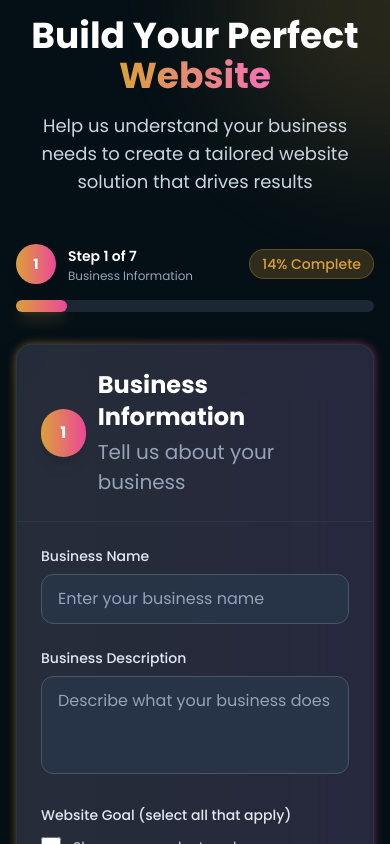
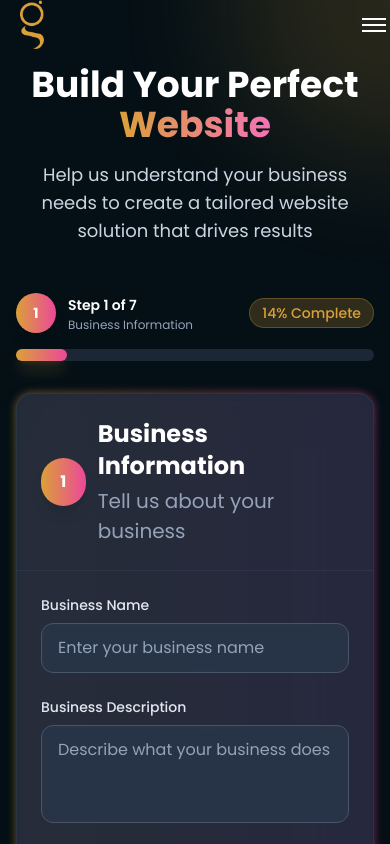
Before and after one commit to Griffitystudios/website-griffity, a Next.js app: page /ecommerce-questionnaire in a window 390 px wide. Shown: the top 844 px of the page. Built offline with nearby package versions, Linux system fonts and the light colour scheme.

Commit message:
navabar fixed

```diff
--- a/app/ecommerce-questionnaire/page.tsx
+++ b/app/ecommerce-questionnaire/page.tsx
@@ -9,6 +9,9 @@ import { BusinessOperationsSection } from "@/components/form-sections/business-o
 import { HostingTrafficSection } from "@/components/form-sections/hosting-traffic-section";
 import { OptionalFeaturesSection } from "@/components/form-sections/optional-features-section";
 import type { FormData } from "@/components/form-sections/form-type/form-type";
+import Navbar from "@/components/navbar";
+import { motion } from "framer-motion";
+import Link from "next/link";
 
 const sections = [
   {
@@ -49,6 +52,20 @@ const sections = [
 ];
 
 export default function QuestionnairePage() {
+  const navItems = [
+    "about us",
+    "services",
+    "clients",
+    "careers",
+    "blogs",
+    "contact us",
+  ];
+  const [isMobileMenuOpen, setIsMobileMenuOpen] = useState(false);
+
+  const toggleMobileMenu = () => {
+    setIsMobileMenuOpen(!isMobileMenuOpen);
+  };
+
   const [currentSection, setCurrentSection] = useState(1);
   const [isSubmitting, setIsSubmitting] = useState(false);
   const [submitStatus, setSubmitStatus] = useState<{
@@ -250,12 +267,75 @@ export default function QuestionnairePage() {
   const progress = (currentSection / sections.length) * 100;
 
   return (
+    <>
       <div className="min-h-screen bg-gradient-to-br from-body via-body-900 to-body relative overflow-hidden">
+        <div className="flex justify-between items-center w-full z-50 ">
+          <Link href={"/"}>
+            <motion.img
+              initial={{ opacity: 0, x: -40 }}
+              animate={{ opacity: 1, x: 0 }}
+              transition={{ duration: 1, ease: "easeOut" }}
+              src="/logos/griffity.png"
+              alt="Griffity Studios logo"
+              className="w-6 sm:w-7 md:w-8 h-auto z-30 ml-5"
+            />
+          </Link>
+          {/* Desktop Navigation Items - Hidden on mobile/tablet */}
+          <nav className="hidden xl:flex  flex-row gap-8 z-50 mr-10">
+            {navItems.map((item, index) => (
+              <a
+                key={index}
+                href={
+                  ["blogs", "careers"].includes(item.toLowerCase())
+                    ? `/${item.toLowerCase()}`
+                    : `/#${item.replace(/\s+/g, "-").toLowerCase()}`
+                }
+                className={`transition-all duration-300 ease-out transform cursor-pointer md:p-base ml-12 hover:text-[#dba039]
+                `}
+              >
+                {item}
+              </a>
+            ))}
+          </nav>
+
+          {/* Burger Menu Button - Only visible on mobile/tablet */}
+          <motion.button
+            initial={{ opacity: 0, x: 40 }}
+            animate={{ opacity: 1, x: 0 }}
+            transition={{ duration: 1, ease: "easeOut" }}
+            onClick={toggleMobileMenu}
+            className="xl:hidden z-50 relative w-8 h-8 flex flex-col justify-center items-center"
+            aria-label="Toggle menu"
+          >
+            <motion.span
+              animate={{
+                rotate: isMobileMenuOpen ? 45 : 0,
+                y: isMobileMenuOpen ? 0 : -6,
+              }}
+              transition={{ duration: 0.3 }}
+              className="w-6 h-0.5 bg-white block absolute"
+            />
+            <motion.span
+              animate={{
+                opacity: isMobileMenuOpen ? 0 : 1,
+              }}
+              transition={{ duration: 0.3 }}
+              className="w-6 h-0.5 bg-white block absolute"
+            />
+            <motion.span
+              animate={{
+                rotate: isMobileMenuOpen ? -45 : 0,
+                y: isMobileMenuOpen ? 0 : 6,
+              }}
+              transition={{ duration: 0.3 }}
+              className="w-6 h-0.5 bg-white block absolute"
+            />
+          </motion.button>
+        </div>
         <div className="absolute inset-0 overflow-hidden">
           <div className="absolute -top-40 -right-40 w-80 h-80 bg-primary/20 rounded-full blur-3xl animate-pulse"></div>
           <div className="absolute -bottom-40 -left-40 w-80 h-80 bg-primary/20 rounded-full blur-3xl animate-pulse delay-1000"></div>
         </div>
-
         <div className="relative z-10 p-4 md:p-8">
           <div className="mx-auto max-w-4xl">
             <div className="mb-12 text-center">
@@ -270,7 +350,6 @@ export default function QuestionnairePage() {
                 website solution that drives results
               </p>
             </div>
-
             {/* Status Messages */}
             {submitStatus.type && (
               <div
@@ -288,7 +367,6 @@ export default function QuestionnairePage() {
                 </div>
               </div>
             )}
-
             <div className="mb-8">
               <div className="flex justify-between items-center mb-4">
                 <div className="flex items-center gap-3">
@@ -317,7 +395,6 @@ export default function QuestionnairePage() {
                 </div>
               </div>
             </div>
-
             <div className="relative mb-8">
               <div className="absolute inset-0 bg-gradient-to-r from-primary/50 to-pink-500/50 rounded-2xl blur-sm"></div>
               <div className="relative bg-slate-800/90 backdrop-blur-xl border border-slate-700/50 rounded-2xl shadow-2xl hover:shadow-primary/20 transition-all duration-300">
@@ -339,7 +416,6 @@ export default function QuestionnairePage() {
                 <div className="p-6">{renderCurrentSection()}</div>
               </div>
             </div>
-
             <div className="flex justify-between items-center">
               <button
                 onClick={handlePrevious}
@@ -349,7 +425,6 @@ export default function QuestionnairePage() {
                 <span className="text-sm">←</span>
                 Previous
               </button>
-
               {currentSection === sections.length ? (
                 <button
                   onClick={handleSubmit}
@@ -381,5 +456,6 @@ export default function QuestionnairePage() {
           </div>
         </div>
       </div>
+    </>
   );
 }
--- a/components/career-components/hero-section.tsx
+++ b/components/career-components/hero-section.tsx
@@ -152,7 +152,7 @@ const HeroSectionCareers = () => {
             animate={{ x: 0 }}
             exit={{ x: "100%" }}
             transition={{ duration: 0.3, ease: "easeInOut" }}
-            className="fixed top-0 right-0 w-full sm:w-80 h-full bg-black bg-opacity-95 backdrop-blur-sm z-40 lg:hidden"
+            className="fixed top-0 right-0 w-full sm:w-80 h-full bg-black bg-opacity-95 backdrop-blur-sm z-40 xl:hidden"
           >
             {/* Close Button */}
             <button
```
Lines whose indentation alone changed are shown as unchanged.
